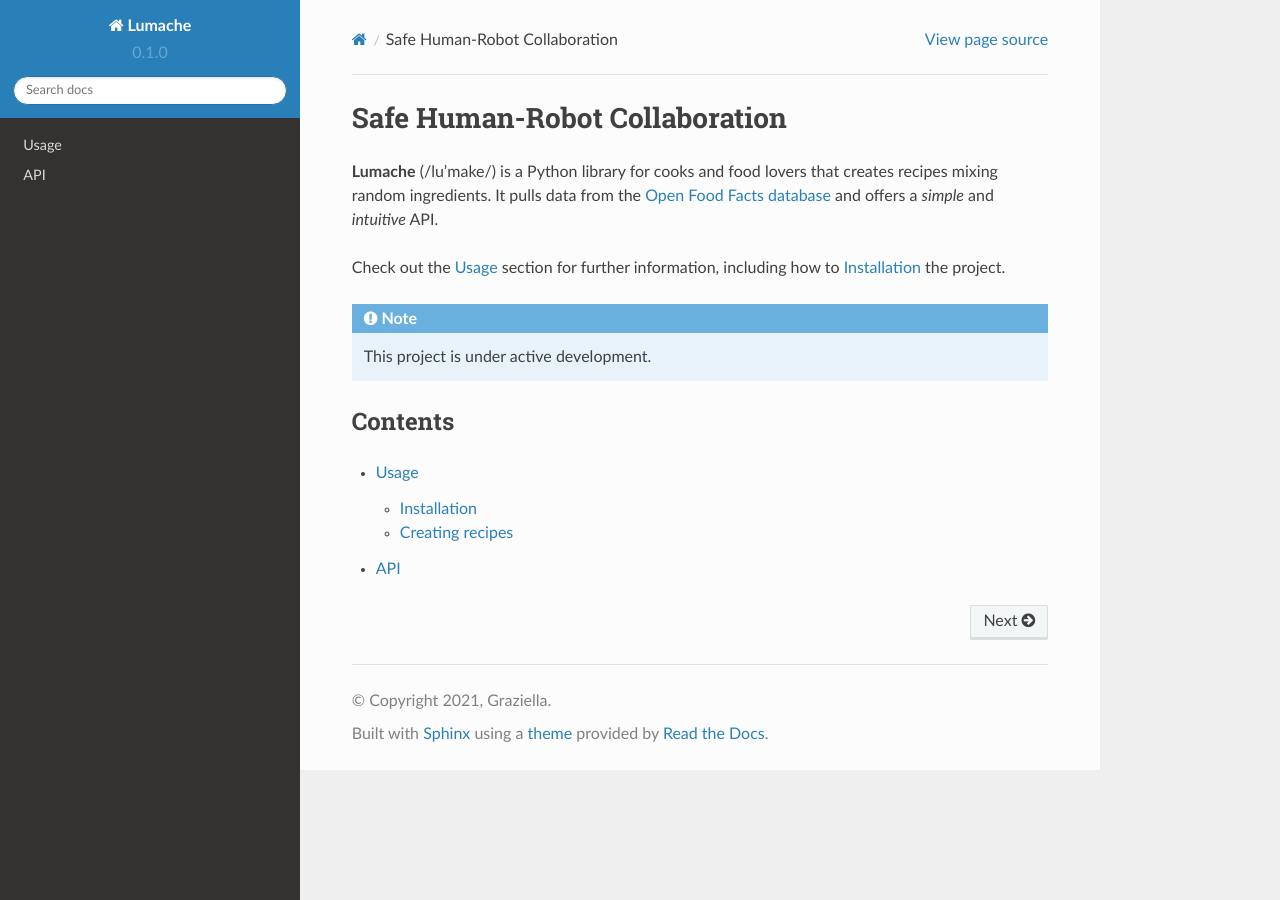
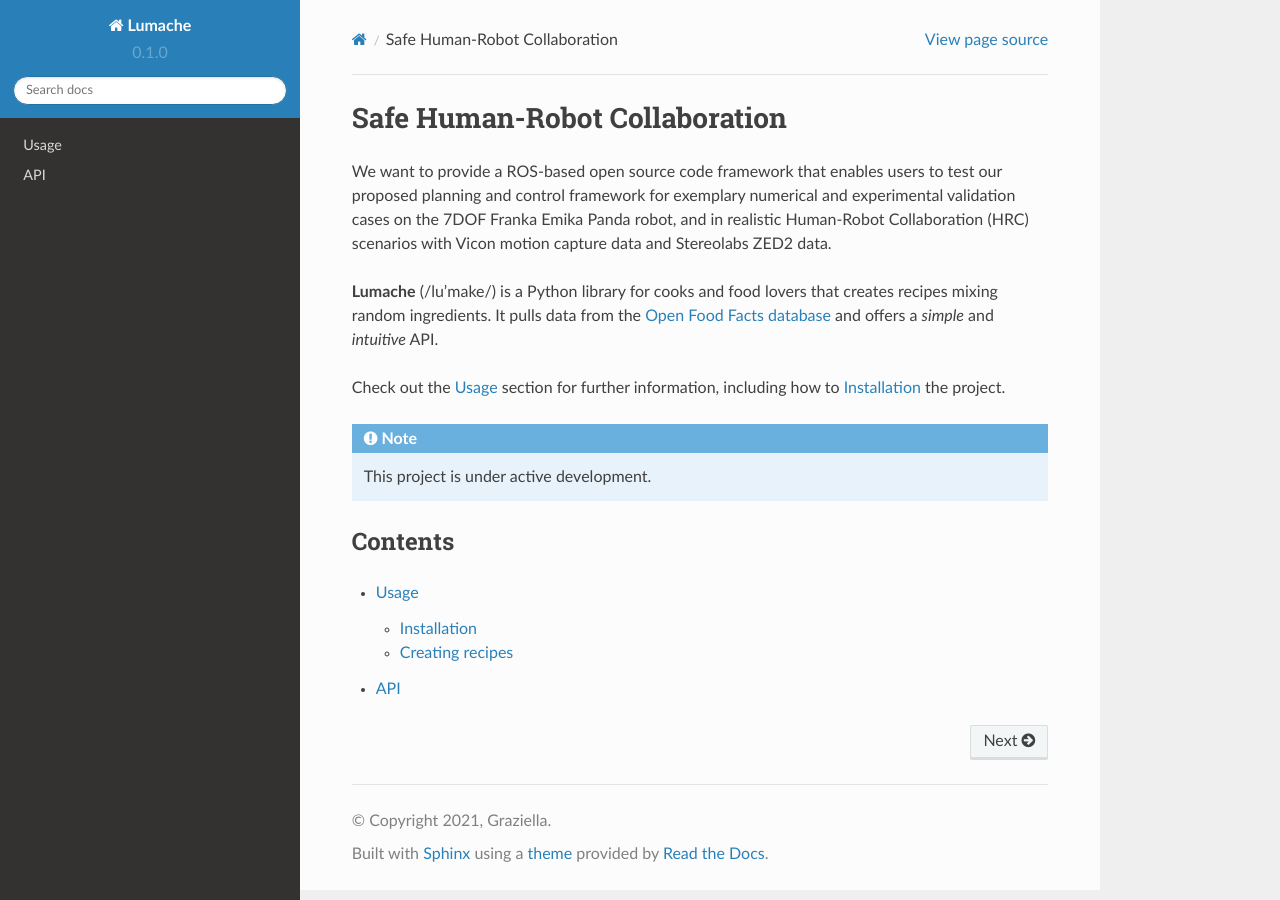
Before and after one commit to panda-brubotics/panda-safe-hrc-docs, a Sphinx documentation site: the page built from docs/source/index.rst, in a window 1280 px wide. Built offline with Sphinx 7.4.7 and the Read the Docs theme 2.0.0, drawn with Linux system fonts in a browser that asks for light colours.

Commit message:
Update index.rst

```diff
--- a/docs/source/index.rst
+++ b/docs/source/index.rst
@@ -1,5 +1,7 @@
 Safe Human-Robot Collaboration
 ==============================
+
+We want to provide a ROS-based open source code framework that enables users to test our proposed planning and control framework for exemplary numerical and experimental validation cases on the 7DOF Franka Emika Panda robot, and in realistic Human-Robot Collaboration (HRC) scenarios with Vicon motion capture data and Stereolabs ZED2 data.
 
 **Lumache** (/lu'make/) is a Python library for cooks and food lovers
 that creates recipes mixing random ingredients.
```
